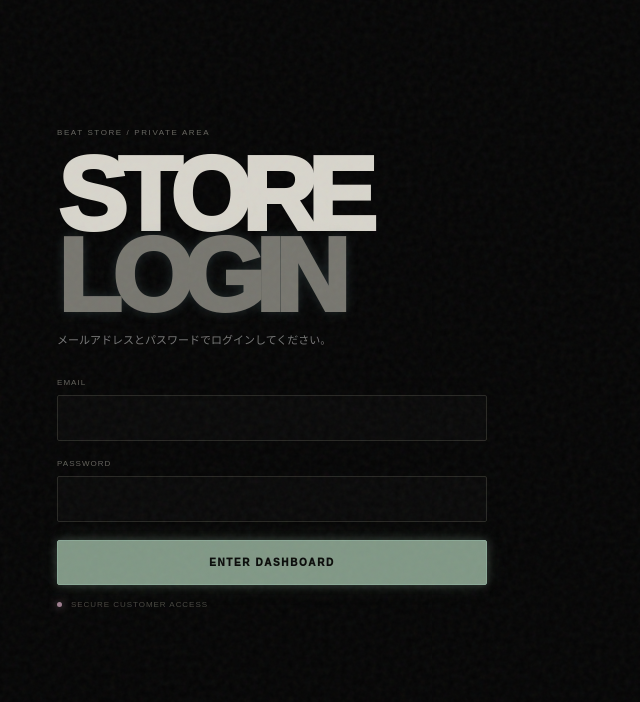
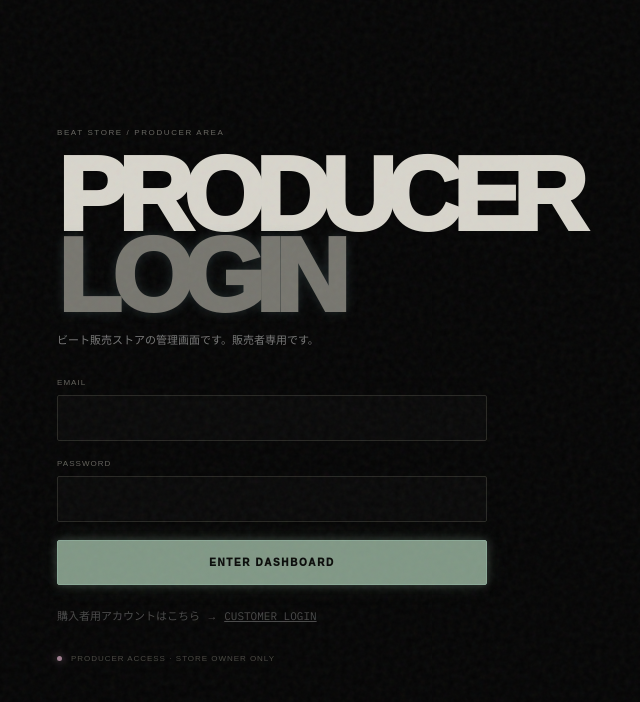
Before and after one commit to imkshigenari-dev/beatsstore-template, a Next.js app: page /dashboard/login in a window 1280 px wide. Shown: the top 702 px of the page, without its empty margins (368-1008 px from the left). Built offline with nearby package versions, Linux system fonts and the light colour scheme.

Commit message:
feat: clearly separate producer dashboard login

```diff
--- a/app/dashboard/login/page.js
+++ b/app/dashboard/login/page.js
@@ -1,3 +1,4 @@
+import Link from "next/link";
 import LoginForm from "./login-form";
 
 export default async function DashboardLoginPage({ searchParams }) {
@@ -6,11 +7,16 @@ export default async function DashboardLoginPage({ searchParams }) {
 
   return (
     <main className="owner-login">
-      <div className="owner-login__eyebrow">BEAT STORE / PRIVATE AREA</div>
-      <h1>{setupMode ? <>CREATE<br /><span>ACCOUNT</span></> : <>STORE<br /><span>LOGIN</span></>}</h1>
-      <p>{setupMode ? "あなた専用の管理画面を作成します。" : "メールアドレスとパスワードでログインしてください。"}</p>
+      <div className="owner-login__eyebrow">BEAT STORE / PRODUCER AREA</div>
+      <h1>{setupMode ? <>CREATE<br /><span>STORE</span></> : <>PRODUCER<br /><span>LOGIN</span></>}</h1>
+      <p>{setupMode ? "あなた専用のビート販売ストア管理アカウントを作成します。" : "ビート販売ストアの管理画面です。販売者専用です。"}</p>
       <LoginForm setupMode={setupMode} />
-      <div className="owner-login__note"><span /> Secure customer access</div>
+      {!setupMode && (
+        <p style={{ marginTop: 22, fontFamily: "IBM Plex Mono", fontSize: 11, opacity: .6 }}>
+          購入者用アカウントはこちら → <Link href="/account/login">CUSTOMER LOGIN</Link>
+        </p>
+      )}
+      <div className="owner-login__note"><span /> Producer access · store owner only</div>
     </main>
   );
 }
```
